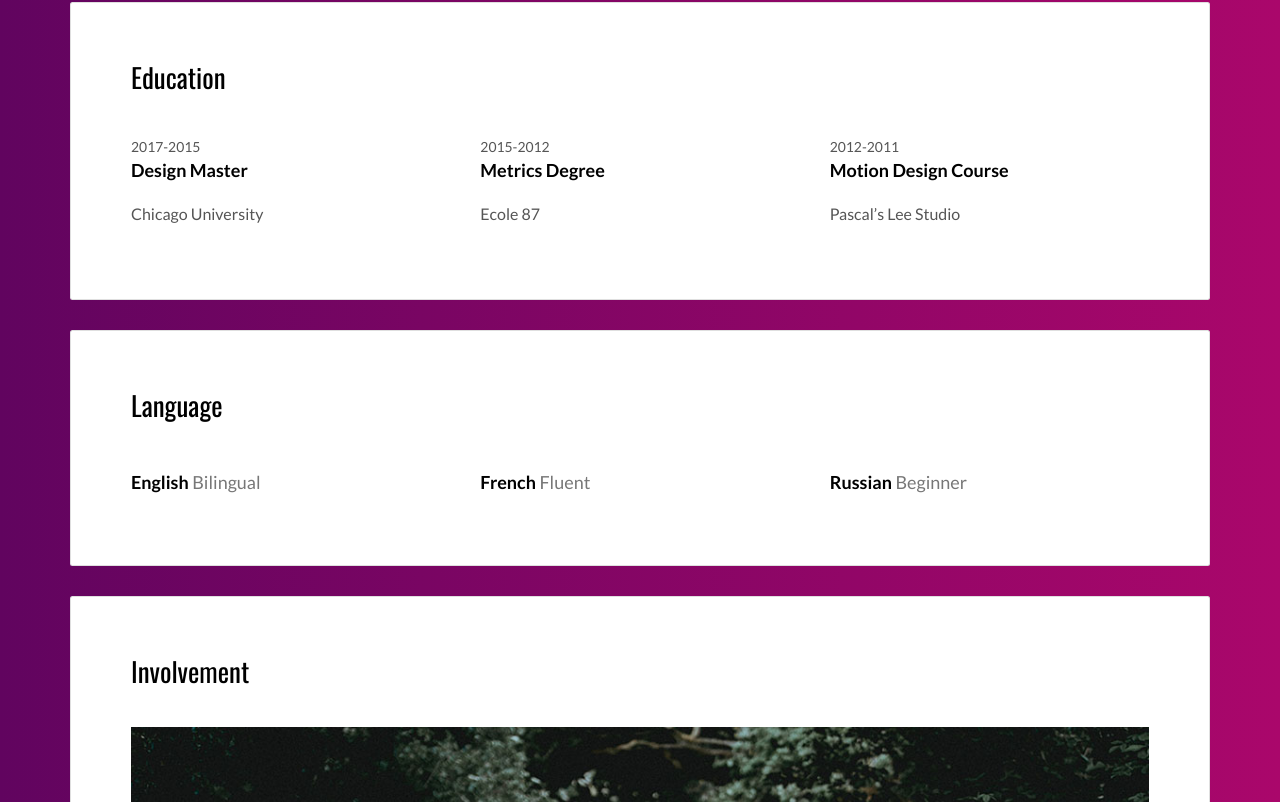
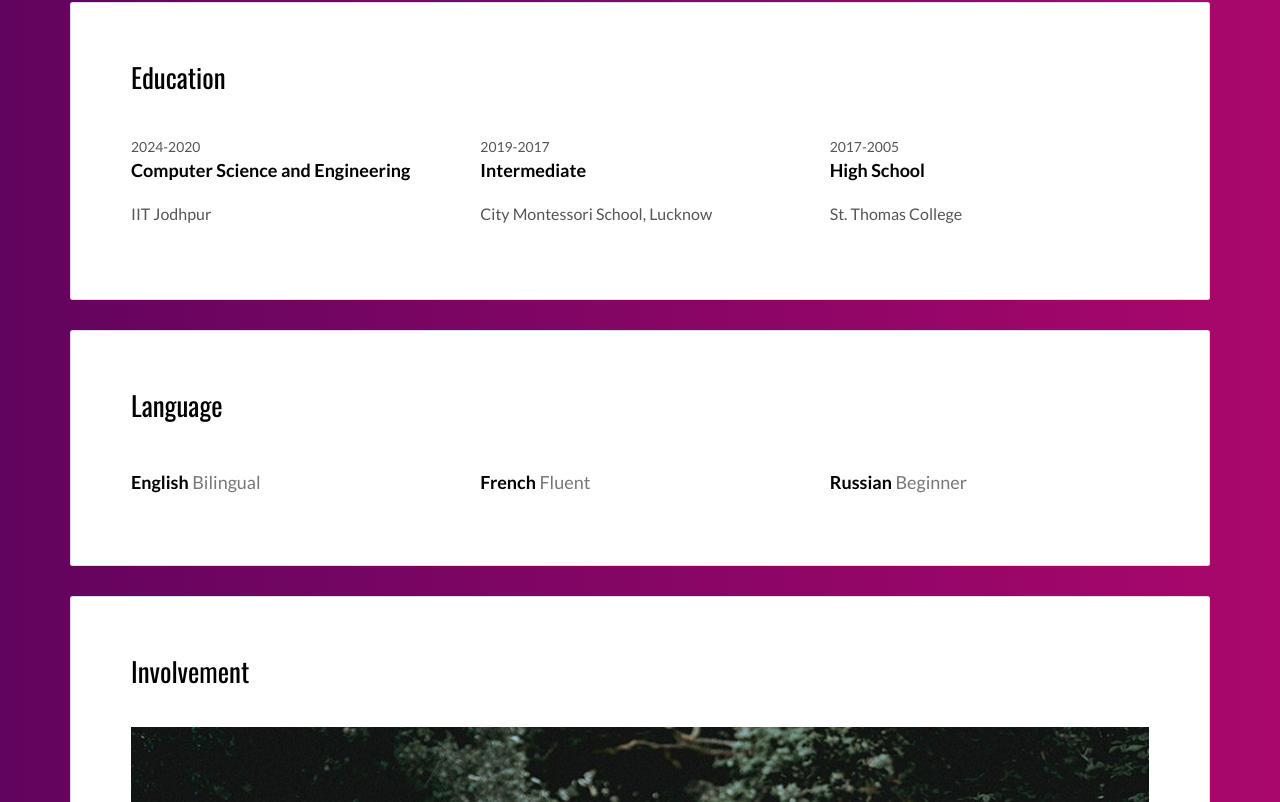
Before and after one commit to ceyxasm/ceyxasm, a plain HTML site: page index.html in a window 1280 px wide. Shown: the part 1838-2640 px from the top of the page. Drawn offline with nearby package versions, Linux system fonts and the light colour scheme.

Commit message:
education info update

```diff
--- a/index.html
+++ b/index.html
@@ -115,30 +115,35 @@
         </div>
 
 
+        <!--https://bootstrapious.com/p/timeline
+        https://bootsnipp.com/snippets/P2nW7
+      https://codepen.io/Fahrek/pen/zNdmjd/-->
+
+
         <div class="card">
           <div class="card-block">
             <h2>Education</h2>
             <div class="row">
               <div class="col-md-4">
                 <div class="education-experience">
-                  <small class="date">2017-2015</small>
-                  <h3 class="h5 date-title">Design Master</h3>
-                  <p>Chicago University</p>
+                  <small class="date">2024-2020</small>
+                  <h3 class="h5 date-title">Computer Science and Engineering</h3>
+                  <p>IIT Jodhpur</p>
                 </div>
 
               </div>
               <div class="col-md-4">
                 <div class="education-experience">
-                  <small class="date">2015-2012</small>
-                  <h3 class="h5 date-title">Metrics Degree</h3>
-                  <p>Ecole 87</p>
+                  <small class="date">2019-2017</small>
+                  <h3 class="h5 date-title">Intermediate</h3>
+                  <p>City Montessori School, Lucknow</p>
                 </div>
               </div>
               <div class="col-md-4">
                 <div class="education-experience">
-                  <small class="date">2012-2011</small>
-                  <h3 class="h5 date-title">Motion Design Course</h3>
-                  <p>Pascal’s Lee Studio</p>
+                  <small class="date">2017-2005</small>
+                  <h3 class="h5 date-title">High School</h3>
+                  <p>St. Thomas College</p>
                 </div>
               </div>
             </div>
@@ -211,6 +216,13 @@
           </div>
         </div>  <!--involvement-->
 
+        <div class="card">
+          <div class="card-block">
+            <h2>Timeline</h2>
+
+          </div>
+        </div>
+
 
      </div>
    </div>
```
Also changed, not shown: main.css.
